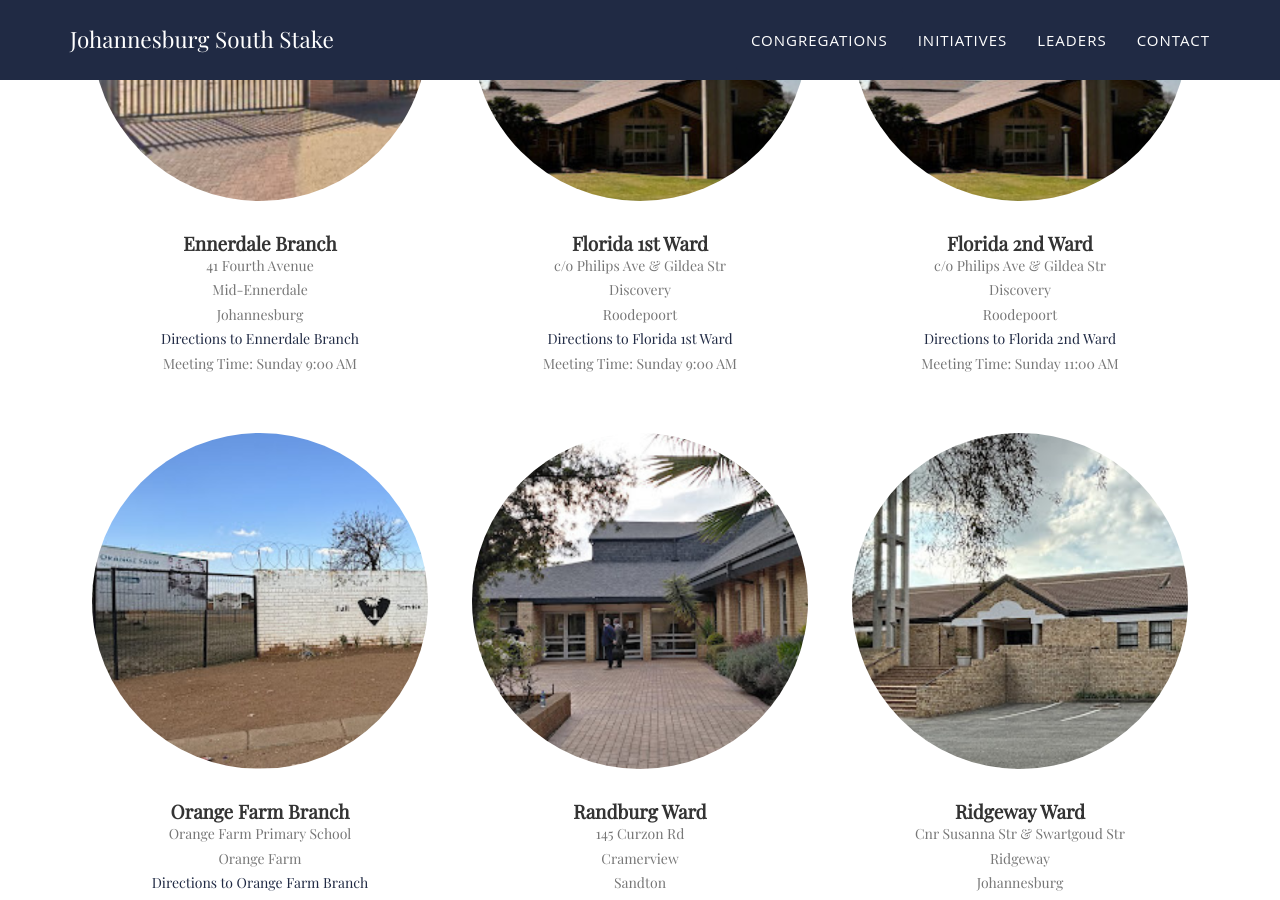
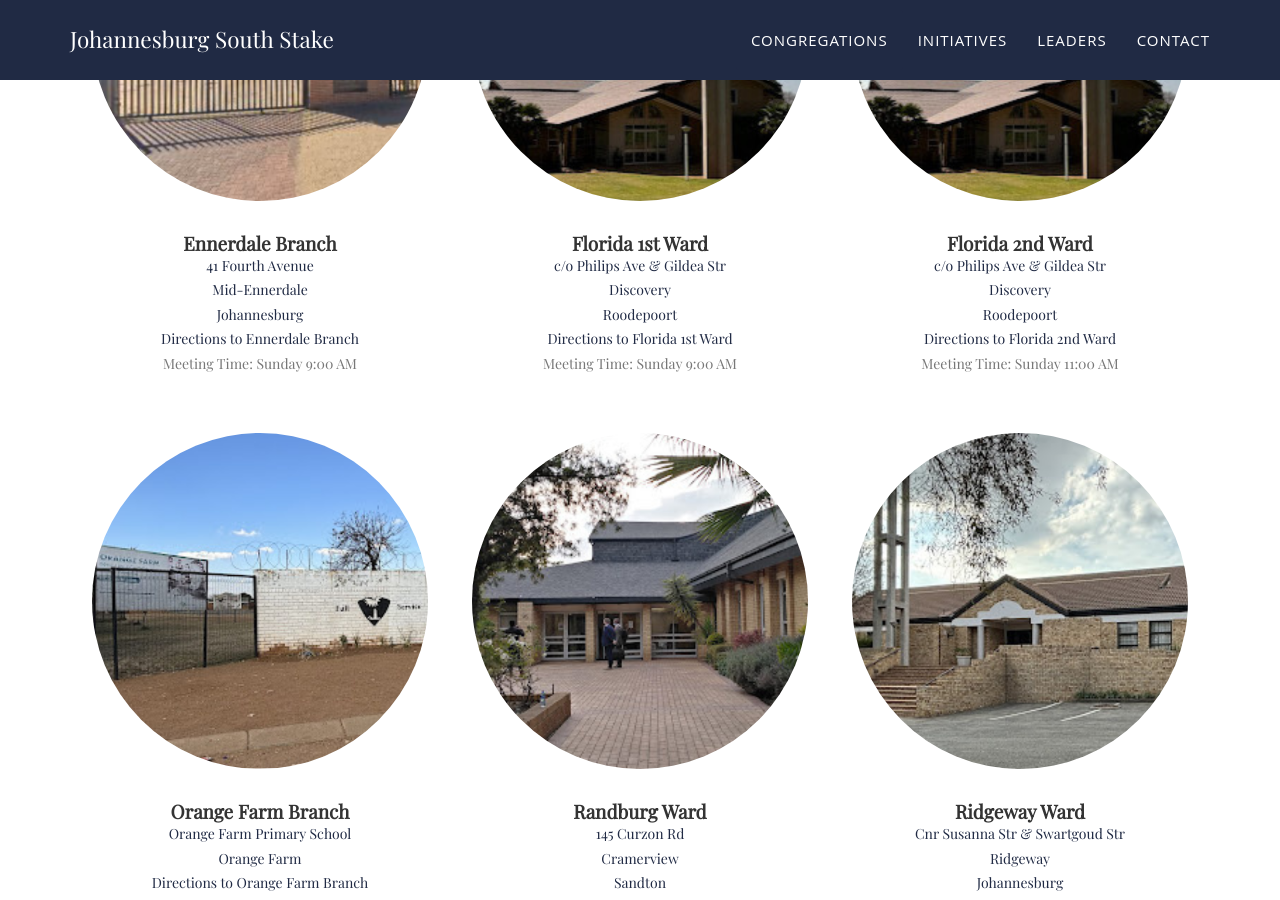
Before and after one commit to jhbsouthstake/jhbsouthstake.github.io, a Jekyll site: the page built from index.html, in a window 1280 px wide and 900 px high, scrolled down 1665 px. Built offline with Jekyll 4.4.1, drawn with Linux system fonts in a browser that asks for light colours; some web fonts are replaced.

Commit message:
make address lines clickable

```diff
--- a/_includes/congregations.html
+++ b/_includes/congregations.html
@@ -73,7 +73,8 @@
                         <p class="text-muted">
                         <!-- List adress lines. -->
                           {% for member in member.address %}
-                            {{member.line}}<br>
+                            <a href="{{ member.map-link }}" target="_blank">{{member.line}}</a><br>
+                            <!-- {{member.line}}<br> -->
                           {% endfor %}
                         <a href="{{ member.map-link }}" target="_blank">Directions to {{member.name}}</a><br>
                         Meeting Time: {{ member.meeting-time }}<br>
```
